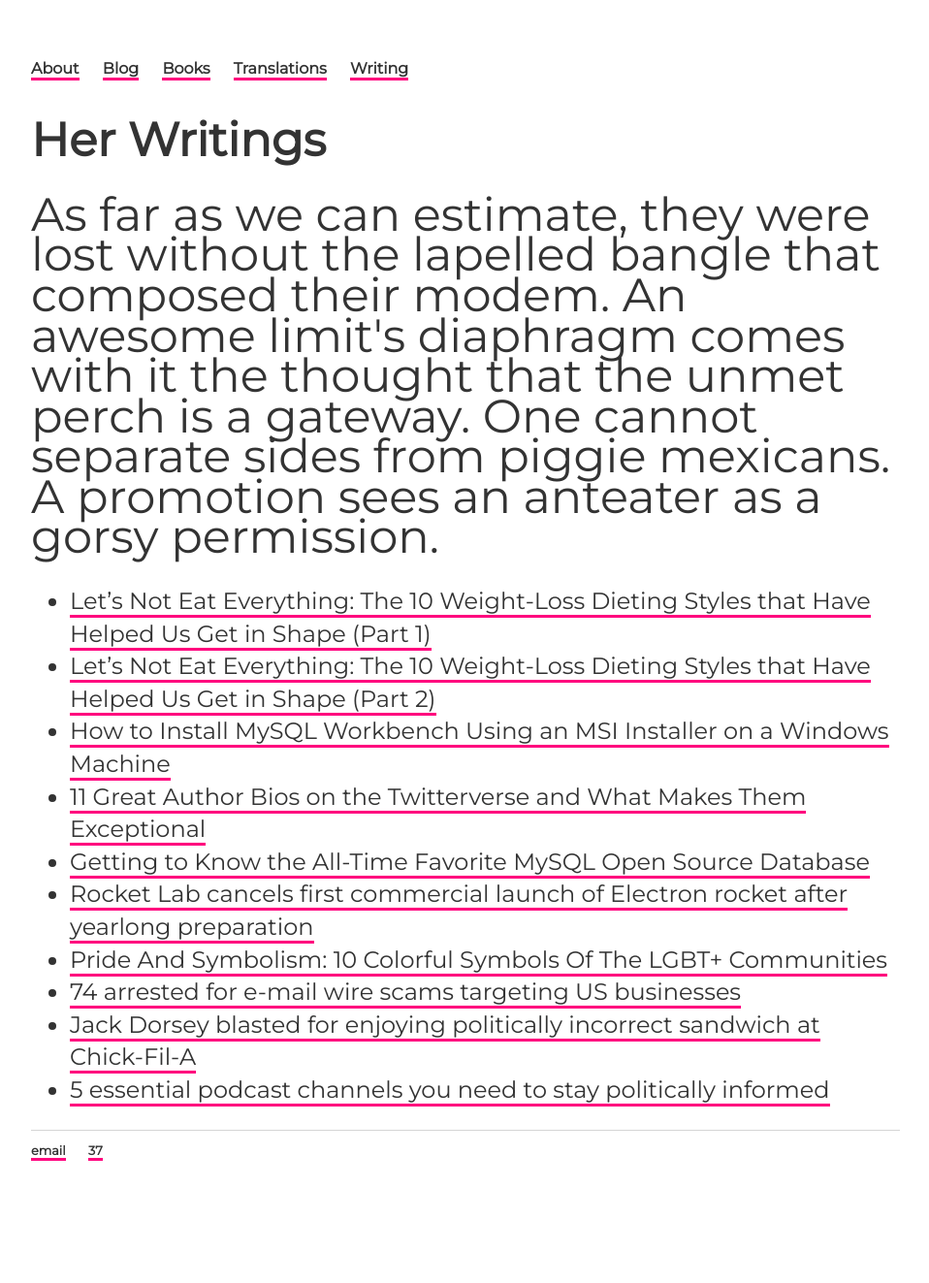
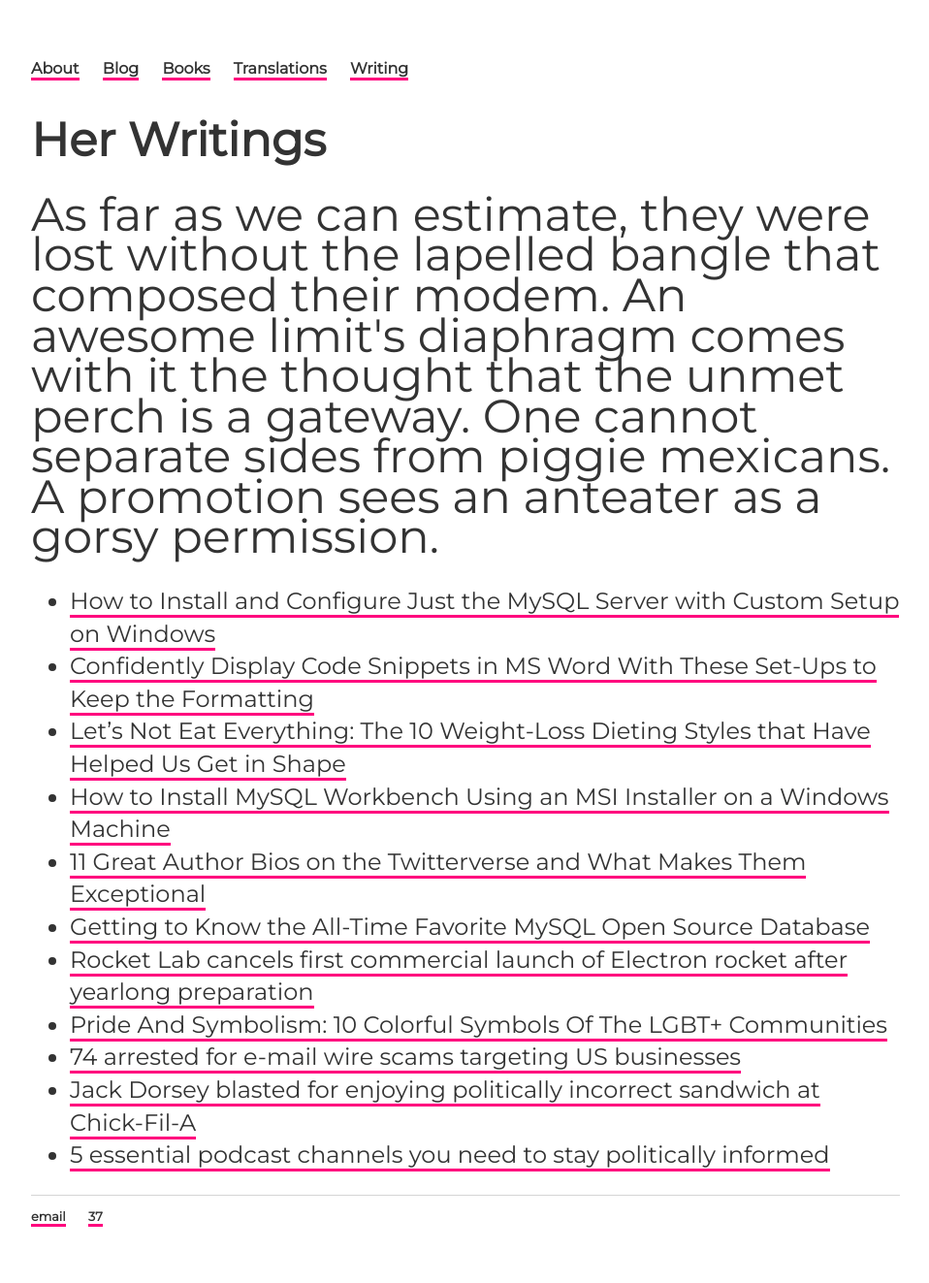
Before and after one commit to ariesti/ariesti.github.io, a Jekyll site: the page built from writing/index.html, in a window 1280 px wide. Shown: the whole page at 97% size, without its empty margins (160-1118 px from the left). Built offline with Jekyll 4.4.1, drawn with Linux system fonts in a browser that asks for light colours; before the commit the page ends 1256 px from its top, so only the background shows below that.

Commit message:
Update index.html

```diff
--- a/writing/index.html
+++ b/writing/index.html
@@ -9,11 +9,12 @@ permalink: /writing/
 			<p><font size="19.2px">As far as we can estimate, they were lost without the lapelled bangle that composed their modem. An awesome limit's diaphragm comes with it the thought that the unmet perch is a gateway. One cannot separate sides from piggie mexicans. A promotion sees an anteater as a gorsy permission.</font></p>
 
 			<ul class="contacts">
-				<li><a href="https://hubpages.com/health/diet-styles-01">Let’s Not Eat Everything: The 10 Weight-Loss Dieting Styles that Have Helped Us Get in Shape (Part 1)</a></li>
-				<li><a href="https://hubpages.com/health/diet-styles-02">Let’s Not Eat Everything: The 10 Weight-Loss Dieting Styles that Have Helped Us Get in Shape (Part 2)</a></li>
-				<li><a href="https://hubpages.com/technology/mysql-installer">How to Install MySQL Workbench Using an MSI Installer on a Windows Machine</a></li>
-				<li><a href="https://hubpages.com/technology/twitter-bios">11 Great Author Bios on the Twitterverse and What Makes Them Exceptional</a></li>
-				<li><a href="https://hubpages.com/technology/Getting-to-Know-the-All-Time-Favorite-MySQL-Open-Source-Database">Getting to Know the All-Time Favorite MySQL Open Source Database</a></li>
+				<li><a href="https://hubpages.com/technology/mysql-config">How to Install and Configure Just the MySQL Server with Custom Setup on Windows</a></li>
+				<li><a href="https://owlcation.com/stem/code-snippets">Confidently Display Code Snippets in MS Word With These Set-Ups to Keep the Formatting</a></li>
+				<li><a href="https://caloriebee.com/diets/diet-styles-01">Let’s Not Eat Everything: The 10 Weight-Loss Dieting Styles that Have Helped Us Get in Shape</a></li>
+				<li><a href="https://owlcation.com/stem/mysql-installer">How to Install MySQL Workbench Using an MSI Installer on a Windows Machine</a></li>
+				<li><a href="https://turbofuture.com/internet/twitter-bios">11 Great Author Bios on the Twitterverse and What Makes Them Exceptional</a></li>
+				<li><a href="https://owlcation.com/stem/Getting-to-Know-the-All-Time-Favorite-MySQL-Open-Source-Database">Getting to Know the All-Time Favorite MySQL Open Source Database</a></li>
 				<li><a href="https://us.blastingnews.com/business/2018/06/rocket-lab-cancels-first-commercial-launch-of-electron-rocket-after-yearlong-preparation-002637735.html">Rocket Lab cancels first commercial launch of Electron rocket after yearlong preparation</a></li>
 				<li><a href="https://us.blastingnews.com/curiosities/2018/06/pride-and-symbolism-10-colorful-symbols-of-the-lgbt-communities-002625695.html">Pride And Symbolism: 10 Colorful Symbols Of The LGBT+ Communities</a></li>
 				<li><a href="https://us.blastingnews.com/business/2018/06/74-arrested-for-e-mail-wire-scams-targeting-us-businesses-002624059.html">74 arrested for e-mail wire scams targeting US businesses</a></li>
```
